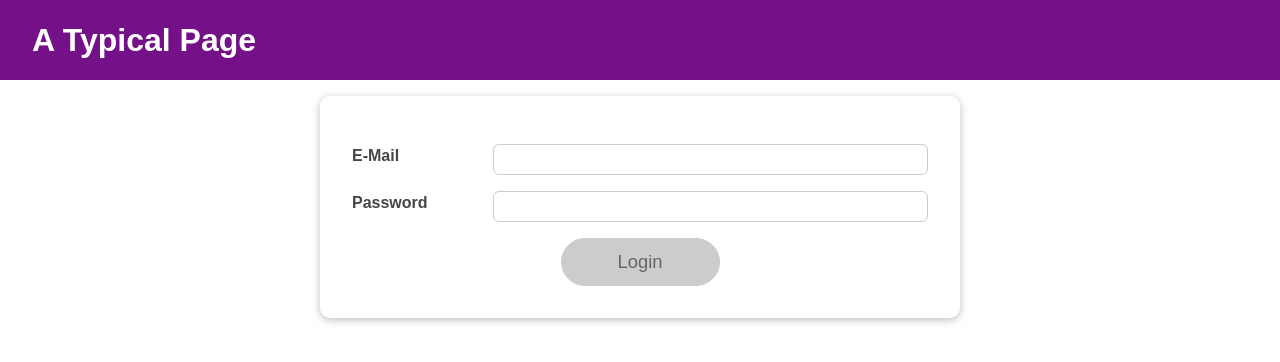
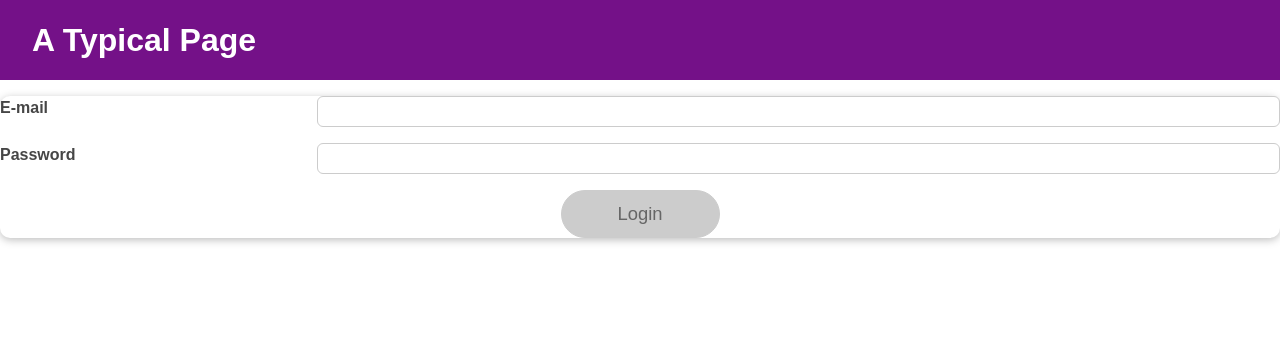
Before and after one commit to kyw624/react-complete-guide, a React (Create React App) app in the folder 06-유효성검사예제/: page / in a window 1280 px wide. Shown: the top 362 px of the page. Built offline with nearby package versions, Linux system fonts and the light colour scheme.

Commit message:
Refactor: 재사용 가능한 Input 컴포넌트로 전환

```diff
--- a/06-유효성검사예제/src/components/Login/Login.js
+++ b/06-유효성검사예제/src/components/Login/Login.js
@@ -1,9 +1,10 @@
 import React, { useState, useEffect, useReducer, useContext } from 'react';
 
 import Card from '../UI/Card/Card';
+import Button from '../UI/Button/Button';
+import Input from '../UI/Input/Input';
+import AuthContext from '../../store/auth-context';
 import classes from './Login.module.css';
-import Button from '../UI/Button/Button';
-import AuthContext from '../../store/auth-context';
 
 const initialEmail = { value: '', isValid: null };
 const intialPassword = { value: '', isValid: null };
@@ -95,34 +96,24 @@ const Login = (props) => {
   return (
     <Card className={classes.login}>
       <form onSubmit={submitHandler}>
-        <div
-          className={`${classes.control} ${
-            emailState.isValid === false ? classes.invalid : ''
-          }`}
-        >
-          <label htmlFor="email">E-Mail</label>
-          <input
+        <Input
+          id="email"
           type="email"
-            id="email"
+          label="E-mail"
+          isValid={emailIsValid}
           value={emailState.value}
           onChange={emailChangeHandler}
           onBlur={validateEmailHandler}
         />
-        </div>
-        <div
-          className={`${classes.control} ${
-            passwordState.isValid === false ? classes.invalid : ''
-          }`}
-        >
-          <label htmlFor="password">Password</label>
-          <input
+        <Input
+          id="password"
           type="password"
-            id="password"
+          label="Password"
+          isValid={passwordIsValid}
           value={passwordState.value}
           onChange={passwordChangeHandler}
           onBlur={validatePasswordHandler}
         />
-        </div>
         <div className={classes.actions}>
           <Button type="submit" className={classes.btn} disabled={!formIsValid}>
             Login
--- a/06-유효성검사예제/src/components/Login/Login.module.css
+++ b/06-유효성검사예제/src/components/Login/Login.module.css
@@ -1,56 +1,3 @@
-.login {
-  width: 90%;
-  max-width: 40rem;
-  margin: 2rem auto;
-  padding: 2rem;
-}
-
-.control {
-  margin: 1rem 0;
-  display: flex;
-  align-items: stretch;
-  flex-direction: column;
-}
-
-.control label,
-.control input {
-  display: block;
-}
-
-.control label {
-  font-weight: bold;
-  flex: 1;
-  color: #464646;
-  margin-bottom: 0.5rem;
-}
-
-.control input {
-  flex: 3;
-  font: inherit;
-  padding: 0.35rem 0.35rem;
-  border-radius: 6px;
-  border: 1px solid #ccc;
-}
-
-.control input:focus {
-  outline: none;
-  border-color: #4f005f;
-  background: #f6dbfc;
-}
-
-.control.invalid input {
-  border-color: red;
-  background: #fbdada;
-}
-
 .actions {
   text-align: center;
 }
-
-@media (min-width: 768px) {
-  .control {
-    align-items: center;
-    flex-direction: row;
-  }
-
-}
```
Lines whose indentation alone changed are shown as unchanged.
